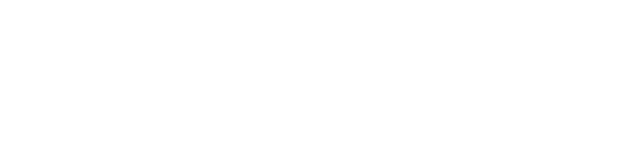
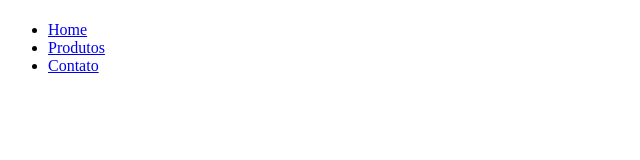
Before and after one commit to KaiqueVOliveira/htmlECss, a plain HTML site: page produtos.html in a window 1280 px wide. Shown: the whole page, without its empty margins (0-640 px from the left). Drawn offline with Linux system fonts and the light colour scheme.

Commit message:
inicio da pagina produtos

```diff
--- a/produtos.html
+++ b/produtos.html
@@ -6,6 +6,14 @@
         <link rel='sylesheet' href='produtos.css'>
     </head>
     <body>
+        <header>
+            <h1 img src = 'imagens/logo.png'></h1>
 
+            <ul>
+                <li><a href = 'index.html'>Home</a></li>
+                <li><a href = 'produtos.html'>Produtos</a></li>
+                <li><a href = 'contato.html'>Contato</a></li>
+            </ul>
+        </header>
     </body>
 </html>
```
Also changed, not shown: imagens/barba.jpg (added), imagens/bg.jpg (added), imagens/cabelo+barba.jpg (added), imagens/cabelo.jpg (added), imagens/logo-branco.png (added), imagens/logo.png (added).
